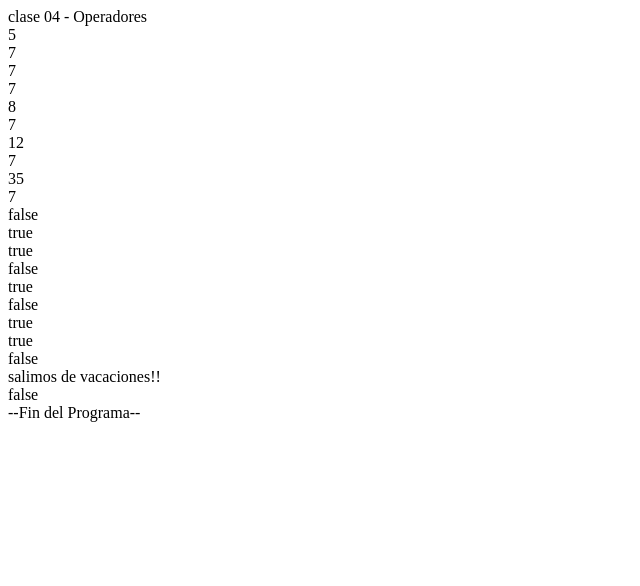
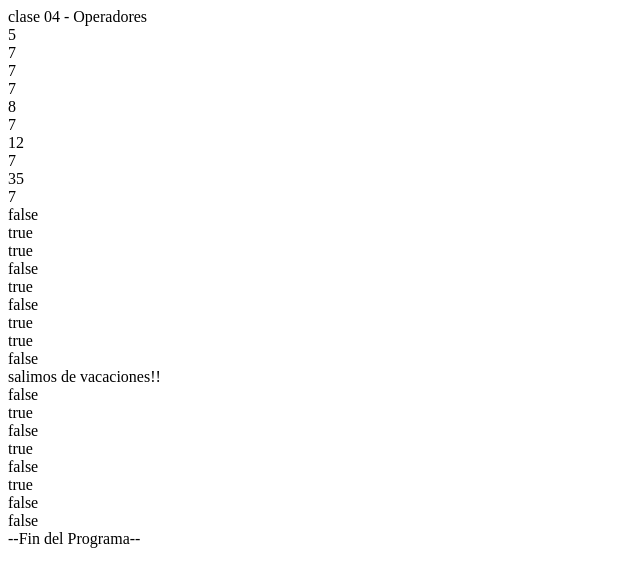
Before and after one commit to Anali2128/2025cpf35Tecnicasnoche, a plain HTML site: page CLASE 04/index.html in a window 1280 px wide. Shown: the whole page, without its empty margins (0-640 px from the left). Drawn offline with Linux system fonts and the light colour scheme.

Commit message:
ultima practica de logica

```diff
--- a/CLASE 04/index.html
+++ b/CLASE 04/index.html
@@ -93,7 +93,20 @@
     //para salir de vacaciones necesitamos plata y buen tiempo
 
     document.writeln((TengoPlata&&LindoTiempo)+"<br>")   // false
+//operador not  !
+    document.writeln(log1+"<br>")     //true
+    document.writeln(!log1+"<br>")    //false
+    document.writeln(!!log1+"<br>")    //true
+    document.writeln(!!!log1+"<br>")   //false
+    document.writeln(!!!!log1+"<br>")  //true
 
+
+
+    document.writeln((nro1<=10 && !log1==true)+"<br>")
+    // dos expresiones unidas por el operador and la primera es si nro1 es menor o igual a 10 (true) y la segunda falso es igual a verdad (false) entonces v + f = f
+
+    document.writeln((nro1>=10+2 && !!log1==true)+"<br>")
+    // la primer expresion es si nro1 es false 7 es < a 10+2 y la segunda doble negacion es true   f + v   = F
 
 
     //uso de constantes
```
